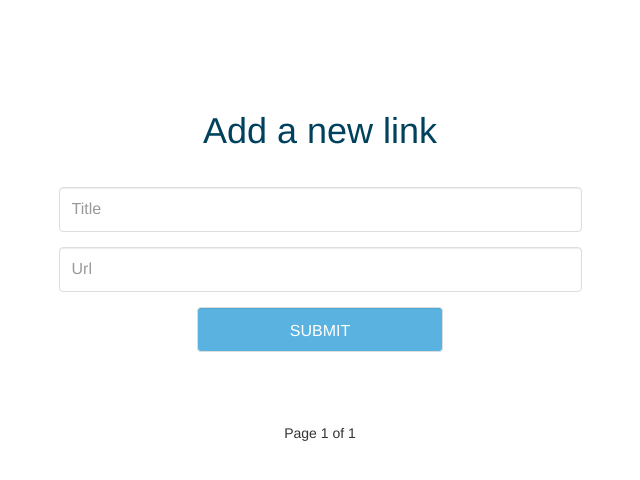
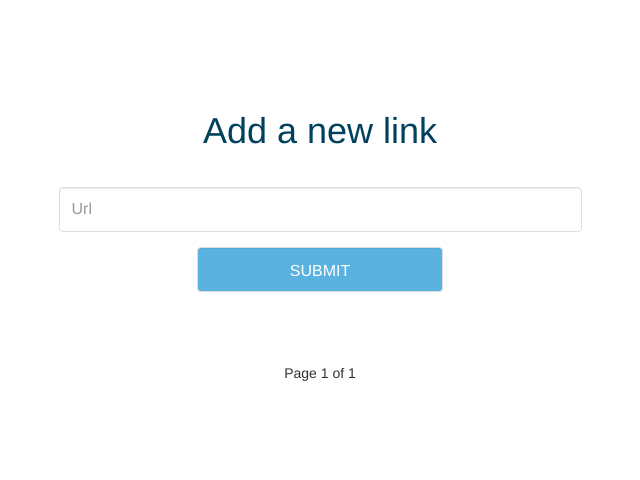
Before and after one commit to labcodes/knowledge, a Django app: page /links/ in a window 1280 px wide. Shown: the top 480 px of the page, without its empty margins (320-960 px from the left). Run offline with Django 3.2, Linux system fonts and the light colour scheme; data that the repository does not hold is empty; some libraries are stand-ins or nearby versions.

Commit message:
Remove title from Link form

```diff
--- a/links/forms.py
+++ b/links/forms.py
@@ -7,4 +7,4 @@ class LinkForm(forms.ModelForm):
 
     class Meta:
         model = Link
-        fields = ('title', 'url',)
+        fields = ('url',)
--- a/links/models.py
+++ b/links/models.py
@@ -26,6 +26,8 @@ class Link(models.Model):
 
     def save(self, *args, **kwargs):
         if not self.pk:
+            if not self.title:
+                self.title = get_title_from_url(self.url)
             send_notification_to_slack(self)
 
         super(Link, self).save(*args, **kwargs)
--- a/links/templates/links/create-link-form.html
+++ b/links/templates/links/create-link-form.html
@@ -14,9 +14,6 @@
           <div class="col-lg-12">
             <form method="post" action="{% url 'links:create_new_link' %}" role="form">
               {% csrf_token %}
-              <div class="form-group">
-                <input type="text" name="title" id="title" class="form-control" placeholder="Title" value="" required>
-              </div>
               <div class="form-group">
                 <input type="text" name="url" id="url" class="form-control" placeholder="Url" required>
               </div>
```
